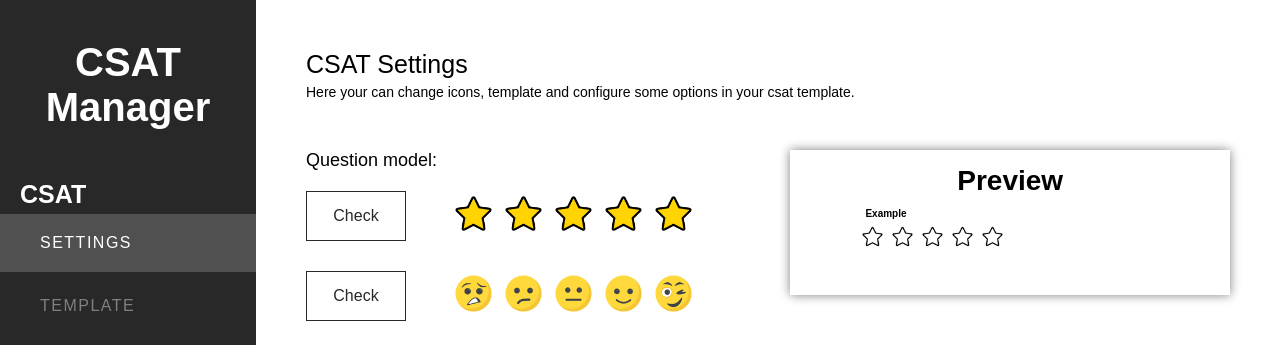
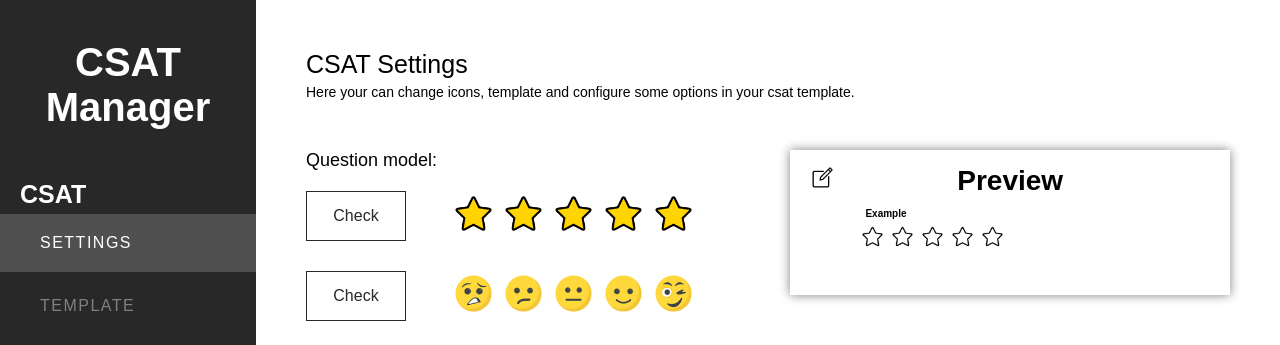
Before and after one commit to caamag/NPS_frontend, a React (Vite) app: page /csat/settings in a window 1280 px wide. Shown: the top 345 px of the page. Built offline with nearby package versions, Linux system fonts and the light colour scheme.

Commit message:
Adicionando model de editPreview e ajustando responsividade do preview

```diff
--- a/src/components/npsModal/index.tsx
+++ b/src/components/modals/npsModal/index.tsx
@@ -1,5 +1,5 @@
 import * as Css from './style'
-import { Button } from '../../global/button.style';
+import { Button } from '../../../global/button.style';
 import React, { useState } from 'react';
 
 interface NpsModalProps {
--- /dev/null
+++ b/src/components/modals/previewModal/index.tsx
@@ -0,0 +1,18 @@
+
+import * as Css from './style'
+
+interface PreviewModalProps {
+    setPreviewModal: (previewModal: boolean) => void
+}
+
+const PreviewModal: React.FC<PreviewModalProps> = ({ setPreviewModal }) => {
+    return (
+        <Css.ModalContainer>
+            <Css.Modal>
+                <Css.CloseBtn onClick={() => { setPreviewModal(false) }}>x</Css.CloseBtn>
+            </Css.Modal>
+        </Css.ModalContainer>
+    )
+}
+
+export default PreviewModal;
--- /dev/null
+++ b/src/components/modals/previewModal/style.ts
@@ -0,0 +1,33 @@
+import styled from "styled-components";
+
+export const ModalContainer = styled.div`
+    position: fixed;
+    width: 100%;
+    height: 100vh;
+    top: 0px;
+    left: 0px;
+    background-color: rgb(40,40,40, 0.9);
+    display: flex;
+    align-items: center;
+    justify-content: center;
+    z-index: 2;
+`
+
+export const Modal = styled.div`
+    position: relative;
+    width: 25%;
+    height: 50%;
+    margin-left: 20%;
+    background-color: white;
+`
+
+export const CloseBtn = styled.button`
+    position: absolute;
+    top: 20px;
+    right: 20px;
+    padding: 10px 15px;
+    font-size: 18px;
+    font-weight: 600;
+    color: white;
+    background-color: rgb(40,40,40);
+`
--- a/src/components/preview/index.tsx
+++ b/src/components/preview/index.tsx
@@ -1,6 +1,7 @@
-import React from 'react';
+import React, { useState } from 'react';
 import * as Css from './style'
 import * as icon from '../../global/icons'
+import PreviewModal from '../modals/previewModal';
 
 interface PreviewProps {
     iconsList: string[];
@@ -29,11 +30,19 @@ const Preview: React.FC<PreviewProps> = ({
 }) => {
 
     const questionsSplited = questions.split(';')
-    const emojiLis: string[] = [icon.badEmoji, icon.sadEmoji, icon.neutralEmoji, icon.happyEmoji, icon.veryHappyEmoji];
-
+    const emojiLis: string[] = [icon.badEmoji, icon.sadEmoji, icon.neutralEmoji, icon.happyEmoji, icon.veryHappyEmoji]
+    const [previewModal, setPreviewModal] = useState<boolean>(false)
+    const [openPreview, setOpenPreview] = useState<boolean>(false)
 
     return (
-        <Css.PreviewContainer>
+        <>
+
+            {!openPreview && <Css.OpenPreviewBtn onClick={() => { setOpenPreview(true) }}>Open preview</Css.OpenPreviewBtn>}
+
+            <Css.PreviewContainer isPreview={openPreview}>
+                <Css.CloseBtn onClick={() => { setOpenPreview(false) }}>x</Css.CloseBtn>
+                <Css.editBtn onClick={() => { setPreviewModal(true) }}><img src={icon.editIcon} /></Css.editBtn>
+
                 <h1 style={{ textAlign: 'center', fontSize: '28px' }}>Preview</h1><br />
 
                 {questionsSplited.length > 0 && questionsSplited.map((question, index) => (
@@ -81,7 +90,10 @@ const Preview: React.FC<PreviewProps> = ({
                     </Css.Question>
                 </>}
 
+                {previewModal && <PreviewModal setPreviewModal={setPreviewModal} />}
+
             </Css.PreviewContainer>
+        </>
     )
 
 }
--- a/src/components/preview/style.ts
+++ b/src/components/preview/style.ts
@@ -1,6 +1,10 @@
 import styled from "styled-components";
 
-export const PreviewContainer = styled.div`
+interface PreviewProps {
+    isPreview: boolean
+}
+
+export const PreviewContainer = styled.div<PreviewProps>`
     position: absolute;
     max-height: 60vh;
     width: 40%;
@@ -9,9 +13,15 @@ export const PreviewContainer = styled.div`
     box-shadow: 0px 0px 10px gray;
     overflow-y: scroll;
     padding: 15px;
+    background-color: white;
 
     @media screen and (max-width: 1150px) {
-        display: none;
+        width: 80%;
+        height: 120vh;
+        max-height: 120vh;
+        top: 50px;
+        left: 50px;
+        display: ${props => props.isPreview ? 'block' : 'none'};
     }
 
     @media screen and (min-width: 1500px) {
@@ -80,3 +90,52 @@ export const npsBox = styled.div<NpsBoxPorps>`
     border-radius: ${props => props.radius ? props.radius : '0px'};
     color: ${props => props.fontColor ? props.fontColor : 'black'};
 `
+
+export const editBtn = styled.button`
+    position: absolute;
+    top: 15px;
+    left: 15px;
+    width: 25px;
+    height: 25px;
+    background: none;
+
+    img{
+        width: 100%;
+        height: 100%;
+    }
+`
+
+export const OpenPreviewBtn = styled.button`
+    margin: 50px;
+    padding: 15px;
+    border: solid 1px rgb(40,40,40);
+    font-size: 16px;
+    font-weight: 400;
+    transition: 150ms;
+    display: none;
+
+    &:hover{
+        background-color: rgb(40,40,40);
+        color: white;
+    }
+
+    @media screen and (max-width: 1150px) {
+        display: block;
+    }
+`
+
+export const CloseBtn = styled.button`
+    position: absolute;
+    top: 20px;
+    right: 20px;
+    padding: 10px 15px;
+    font-size: 18px;
+    font-weight: 600;
+    color: white;
+    background-color: rgb(40,40,40);
+    display: none;
+
+    @media screen and (max-width: 1150px) {
+        display: block;
+    }
+`
--- a/src/components/sidebar/styles.ts
+++ b/src/components/sidebar/styles.ts
@@ -5,6 +5,7 @@ export const SidebarContainer = styled.div`
     width: 20%;
     height: 100%;
     background-color: rgb(40,40,40);
+    z-index: 3;
 
     h1{
         font-size: 4rem;
--- a/src/global/icons.ts
+++ b/src/global/icons.ts
@@ -6,6 +6,7 @@ import sadEmoji from '../assets/triste.png';
 import neutralEmoji from '../assets/neutro.png';
 import happyEmoji from '../assets/feliz.png';
 import veryHappyEmoji from '../assets/muito-feliz.png';
+import editIcon from '../assets/editing.png';
 
 export {
     yellowStar,
@@ -15,4 +16,5 @@ export {
     neutralEmoji,
     happyEmoji,
     veryHappyEmoji,
+    editIcon,
 }
--- a/src/pages/settings/index.tsx
+++ b/src/pages/settings/index.tsx
@@ -3,7 +3,7 @@ import { useState } from 'react';
 import { Button } from '../../global/button.style';
 import Preview from '../../components/preview';
 import QuestionModel from '../../components/questionModel';
-import NpsModal from '../../components/npsModal';
+import NpsModal from '../../components/modals/npsModal';
 import * as icon from '../../global/icons';
 
 const Settings = () => {
```
Also changed, not shown: src/assets/editing.png (added), src/components/modals/npsModal/style.ts (renamed from src/components/npsModal/style.ts). Lines whose indentation alone changed are shown as unchanged.
